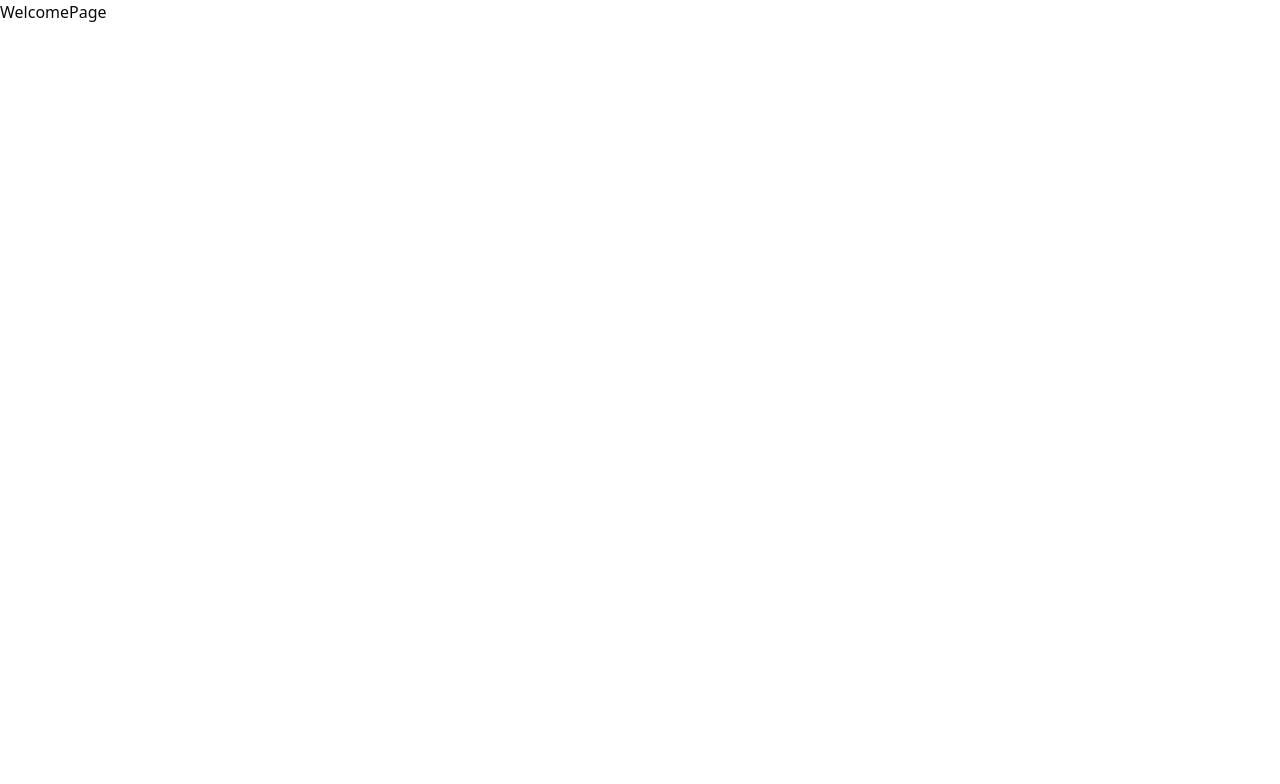
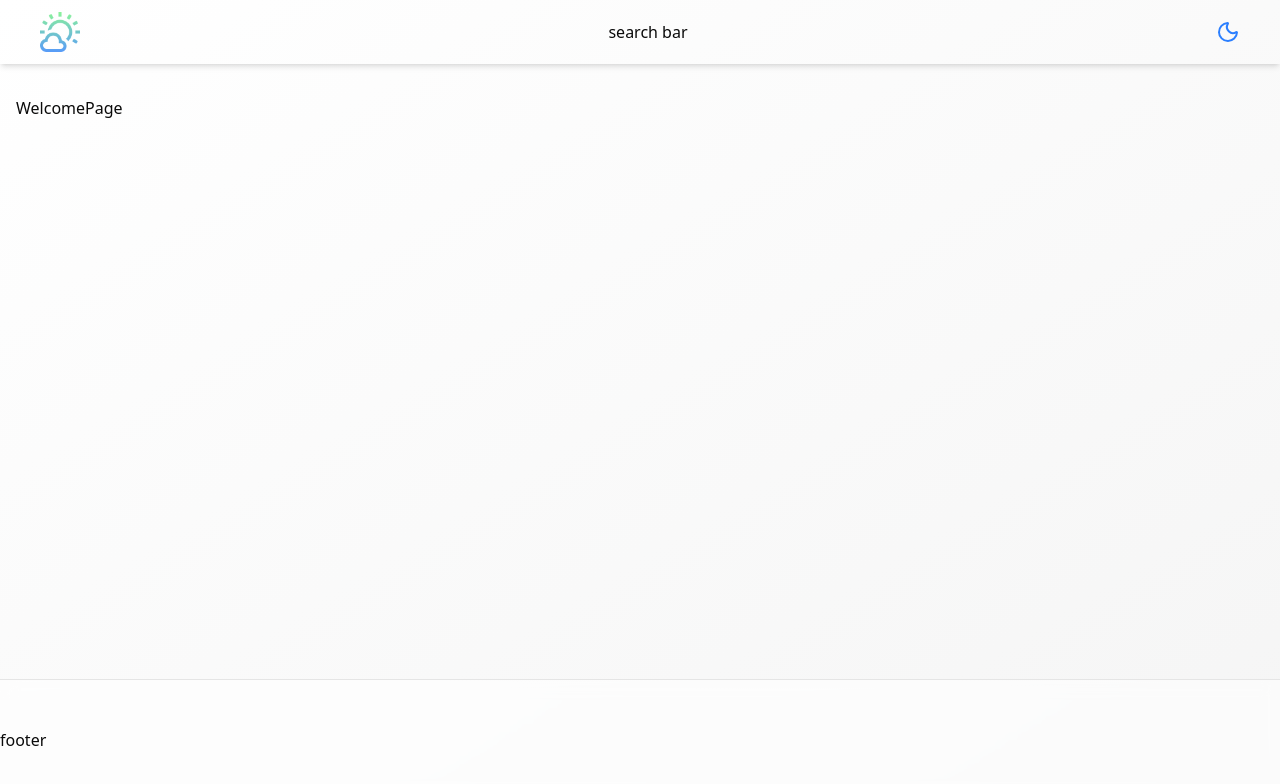
Before and after one commit to Rawishanka/WeatherPortal, a React (Vite) app: page / in a window 1280 px wide. Shown: the top 784 px of the page. Built offline with nearby package versions, Linux system fonts and the light colour scheme.

Commit message:
feat(header): add logo and dark/light mode toggle

```diff
--- a/src/App.tsx
+++ b/src/App.tsx
@@ -3,16 +3,19 @@ import { BrowserRouter, Route, Routes } from 'react-router-dom'
 import { ThemeProvider } from './context/themeProvider'
 import WelcomePage from './pages/WelcomePage'
 import WeatherDashboard from './pages/WeatherDashboard'
+import Layout from './components/Layout'
 
 function App() {
 
   return (
     <BrowserRouter>
       <ThemeProvider defaultTheme='system'>
-        <Routes>
-          <Route path='/dashboard' Component={WeatherDashboard} />
-          <Route path='/' Component={WelcomePage} />
-        </Routes>
+        <Layout>
+          <Routes>
+            <Route path='/dashboard' Component={WeatherDashboard} />
+            <Route path='/' Component={WelcomePage} />
+          </Routes>
+        </Layout>
       </ThemeProvider>
     </BrowserRouter>
   )
--- a/src/components/Header.tsx
+++ b/src/components/Header.tsx
@@ -1,14 +1,21 @@
-import React from 'react'
 import { Link } from 'react-router-dom'
+import { ThemeToggleButton } from './ThemeToggleButton';
 
 const Header = () => {
     return (
-        <header>
-            <div>
-                <Link to={'/'}>
-                    <img src="/logo.png" alt="weather logo" />
+        <header className="h-16 px-5 sm:px-10 flex items-center shadow-md">
+            <div className="flex items-center">
+                <Link to="/">
+                    <img src="/logo.png" alt="Weather logo" className="h-10 w-auto" />
                 </Link>
             </div>
+            {/* Search bar */}
+            <div className="flex-grow flex justify-center">
+                search bar
+            </div>
+
+            {/* Theme toggle button */}
+            <ThemeToggleButton/>
         </header>
     )
 }
--- /dev/null
+++ b/src/components/Layout.tsx
@@ -0,0 +1,14 @@
+import React, { type PropsWithChildren } from 'react'
+import Header from './Header'
+
+const Layout = ({children}:PropsWithChildren) => {
+  return (
+    <div className="min-h-screen flex flex-col bg-gradient-to-br from-background to-muted">
+        <Header />
+        <main className="flex-grow container mx-auto px-4 py-8">{children}</main>
+        <footer className="border-t backdrop-blur supports-[backdrop-filter]:bg-background/60 py-12">footer</footer>
+    </div>
+  )
+}
+
+export default Layout
--- /dev/null
+++ b/src/components/ThemeToggleButton.tsx
@@ -0,0 +1,24 @@
+import { useTheme } from "@/context/themeProvider";
+import { Moon, Sun } from "lucide-react";
+
+
+export function ThemeToggleButton() {
+  const { theme, setTheme } = useTheme();
+  const isDark = theme === "dark";
+
+  return (
+    <div
+      onClick={() => setTheme(isDark ? "light" : "dark")}
+      className={`flex items-center cursor-pointer transition-transform duration-500 ${
+        isDark ? "rotate-180" : "rotate-0"
+      }`}
+    >
+      {isDark ? (
+        <Sun className="h-6 w-6 text-yellow-500 rotate-0 transition-all" />
+      ) : (
+        <Moon className="h-6 w-6 text-blue-500 rotate-0 transition-all" />
+      )}
+      <span className="sr-only">Toggle theme</span>
+    </div>
+  );
+}
```
